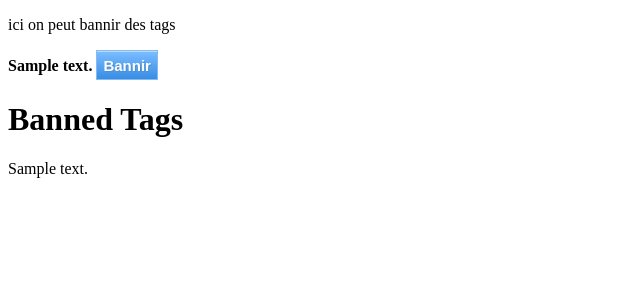
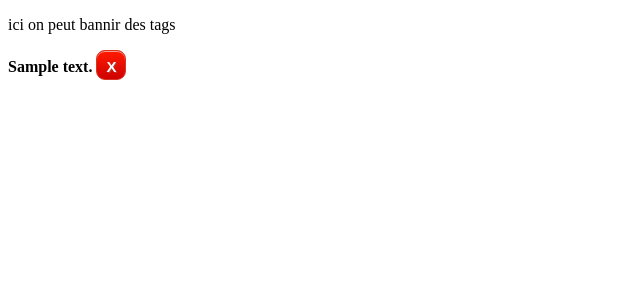
Before and after one commit to clement91190/coheal-questiontree, a Flask app: template questiontree/server/templates/tags.html in a window 1280 px wide. Shown: the top 300 px of the page, without its empty margins (0-640 px from the left). Run offline with Flask 2, Linux system fonts and the light colour scheme; the template is opened without the code that fills it: most values are stand-ins (such as "Sample title", 1, 10 or a date in 2020); some libraries are stand-ins or nearby versions.

Commit message:
fixing the tag page

```diff
--- a/questiontree/server/templates/modify_one_template.html
+++ b/questiontree/server/templates/modify_one_template.html
@@ -1,5 +1,5 @@
         <form>
-            <h2> Symptome : {{q.q_id}} <label id="lbs{{q.q_id}}">{{q.symptome}} </label></h2>
+            <h2> Symptome : {{q.q_id}} <label id="lbs{{q.q_id}}">{{q.symptome}} </label>  <a href= https://docs.google.com/document/d/1uj6_exWl9HDLTM74iqK9frgQIfrCpbAdFSHFexeJJlw/edit#> AIDE ? </a></h2>
             <input type="text" id="ts{{q.q_id}}">
             <button class ='modify' id="ms{{q.q_id}}"> Modifier</button>
             <button class ='modify' id="ss{{q.q_id}}"> Sauver</button>
--- a/questiontree/server/templates/tags.html
+++ b/questiontree/server/templates/tags.html
@@ -1,53 +1,33 @@
-<!doctype html>
-<html>
-  <head>
-    <meta charset="utf-8" />
-    <link rel=stylesheet type=text/css href="{{ url_for('static', filename='style.css') }}">
-      <script type="text/javascript" src="http://ajax.googleapis.com/ajax/libs/jquery/1/jquery.min.js"></script>
-      <script>
+{% extends "global_layout.html" %}
+
+{% block head %}
+{{super()}}
+<script>
           function bannir_tag(id)
           {
-                //if (confirm("Etes vous sur de vouloir bannir ce tag?"))
-                //{
                 var data = {
                             tag_id:  id}
-                $.post("ban_tag", data,
+                $.post("delete_tag_from_db", data,
                         (function(data, status){
                             $("#tag" + id).remove();
                         }));
-                //}
-            return false
-            }</script>
+            return false;
+            }
+</script>
+{% endblock %}
+{% block title %}   Editeur des tags {% endblock %}
 
-      <title> Editeur des tags</title>
-  </head>
-
-  <body>
+{% block body %}
     <div>
         <p>ici on peut bannir des tags </p>
     </div>
 
     {% for t in tags %}
-    <div class='tagsdisplay' id="tag{{t.text}}">
+    <div class='tagsdisplay' id="tag{{t.id}}">
         <form>
-             <label style="font-weight:bold;"> {{t.text}}  </label>  <button class ='modify' id="bn{{t.text}}"> Bannir</button>
+             <label style="font-weight:bold;"> {{t.text}}  </label>  <button class ='del' onclick="return bannir_tag('{{t.id}}')"> X</button>
         </form>
     </div>
-     <script>
-        $("#bn" + "{{t.text}}").click((function(){return bannir_tag("{{t.id}}")}));
-     </script>
-
-
-
     {% endfor %}
 
-
-    <h1> Banned Tags </h1>
-    <p>
-    {% for t in ban_tags %}
-
-       {{ t.text}}
-    {% endfor %}
-    </p>
-</body>
-</html>
+{% endblock %}
--- a/questiontree/server/views.py
+++ b/questiontree/server/views.py
@@ -24,9 +24,8 @@ def tags():
     if page is None:
         page = 0
     #tags = models.Tag.objects(banned__ne=True)[page * 50:(page + 1) * 50]
-    tags = models.Tag.objects(banned__ne=True)
-    ban_tags = models.Tag.objects(banned=True)
-    return render_template('tags.html', tags=tags, ban_tags=ban_tags)
+    tags = models.Tag.objects()
+    return render_template('tags.html', tags=tags )
 
 
 @app.route('/modify')
@@ -85,14 +84,13 @@ def simulate():
     return render_template('simulate.html')
 
 
-@app.route('/ban_tag', methods=['POST'])
-def ban_tag():
-    """ ban the corresponding tag ( change it's status in the database) """
+@app.route('/delete_tag_from_db', methods=['POST'])
+def delete_tag_from_db():
+    """delete the tag from the database"""
     tag_id = request.form['tag_id']
     tag = models.Tag.objects(id=tag_id).first()
-    tag.banned = True
-    tag.save()
-    return "ok"
+    tag.delete()
+    return ""
 
 
 @app.route('/findandmodify', methods=['POST'])
```
